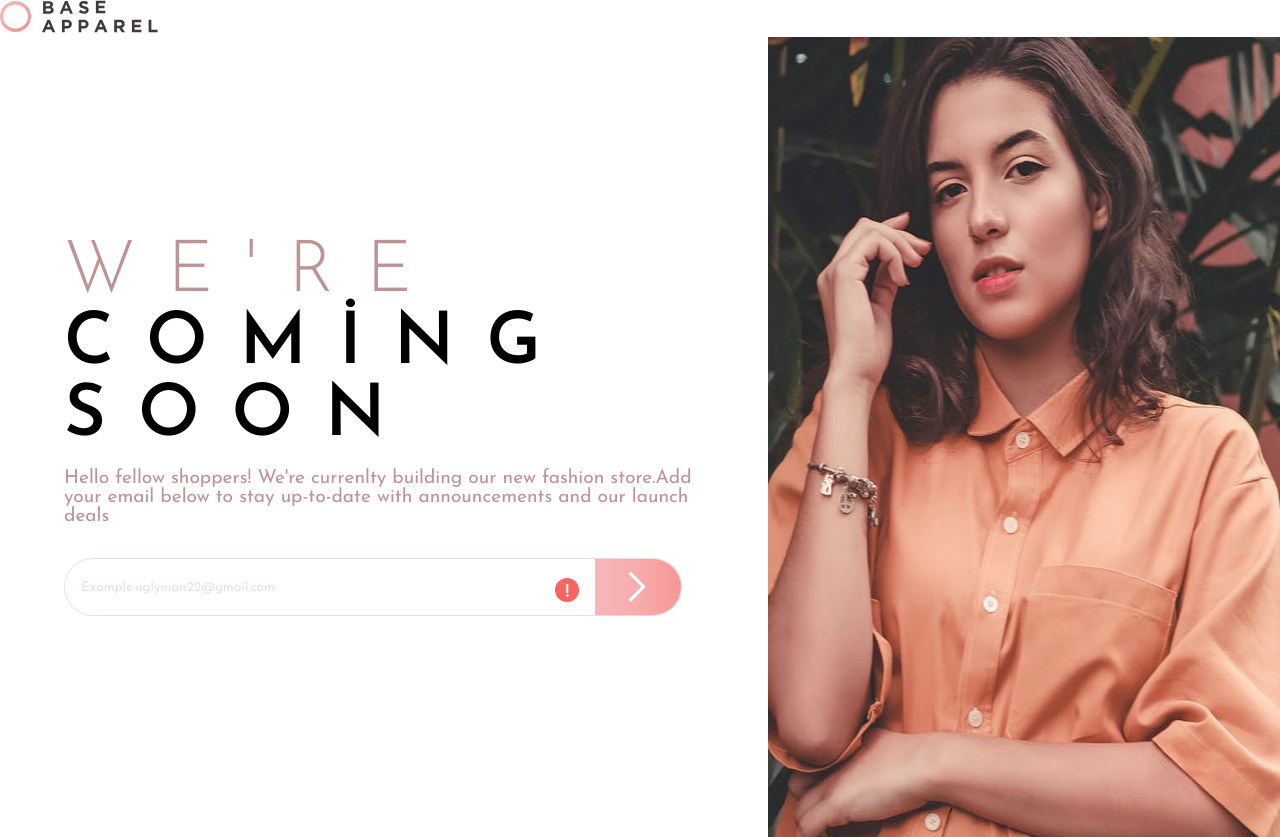
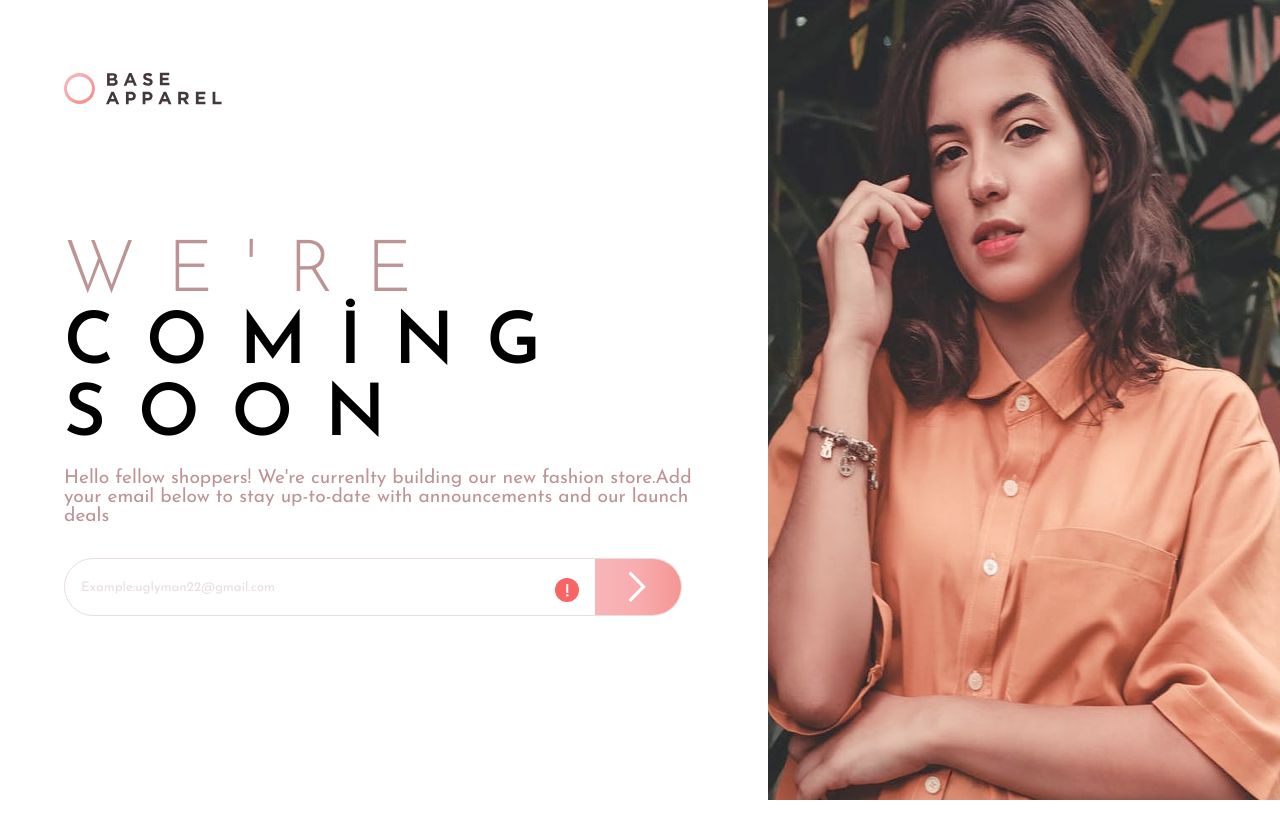
Before and after one commit to azatdeniz1/Base-Apparel-coming-soon-master, a plain HTML site: page base-apparel-coming-soon-master/index.html in a window 1280 px wide. After the commit the page ends 800 px from the top, so only its background shows below. Drawn offline with Linux system fonts and the light colour scheme.

Commit message:
Update index.html

```diff
--- a/base-apparel-coming-soon-master/index.html
+++ b/base-apparel-coming-soon-master/index.html
@@ -15,11 +15,15 @@
 </head>
 
 <body>
-  <img class="logo" src="images/logo.svg" alt="">
+
   <div class="container">
     <div class="left">
+
+
       <div class="left-con">
-
+        <div class="logo-con">
+          <img class="logo" src="images/logo.svg" alt="">
+        </div>
         <div class="mid">
           <h1 class="opening">
             <span class="we">WE'RE</span> COMİNG SOON
```
